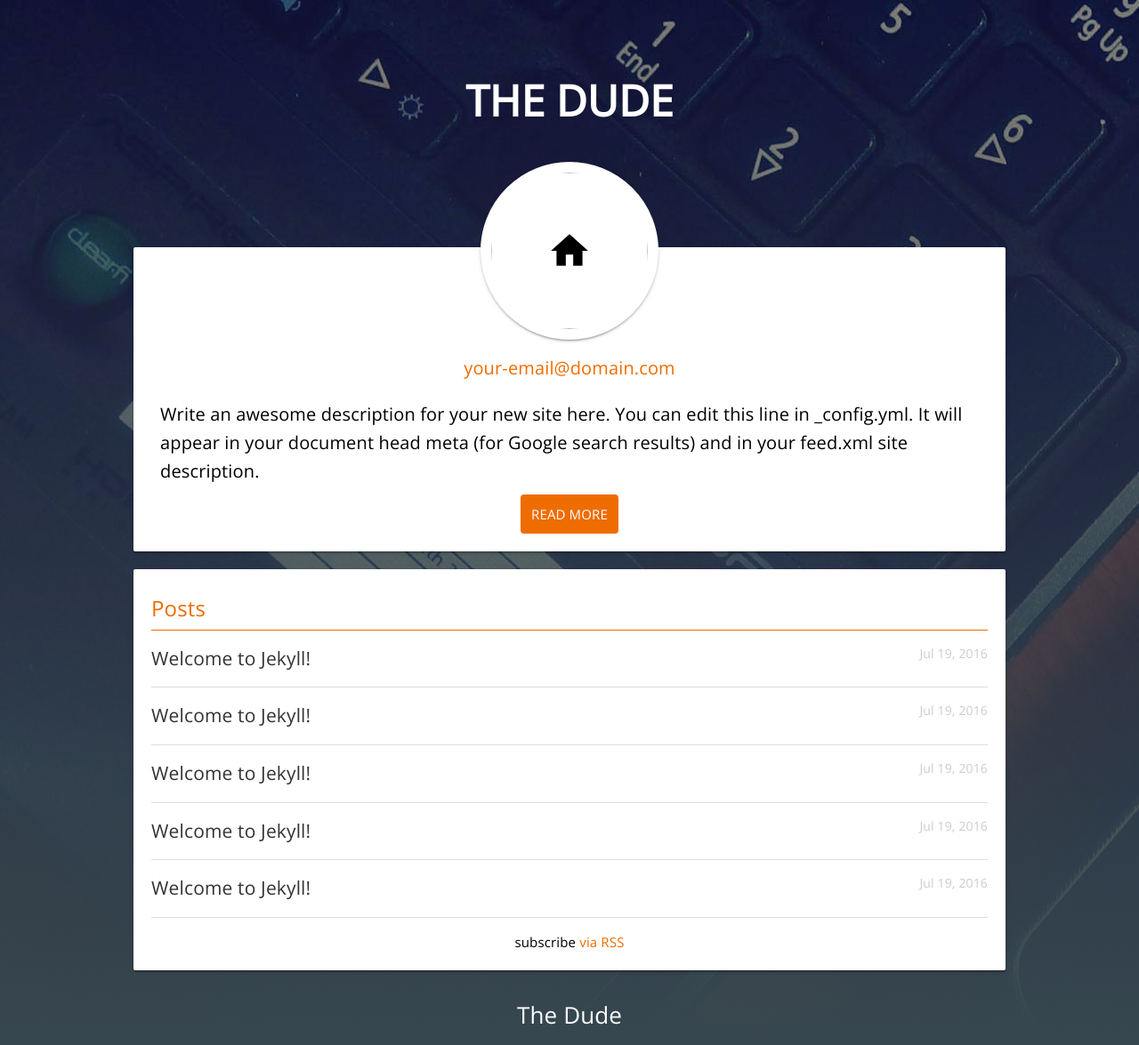
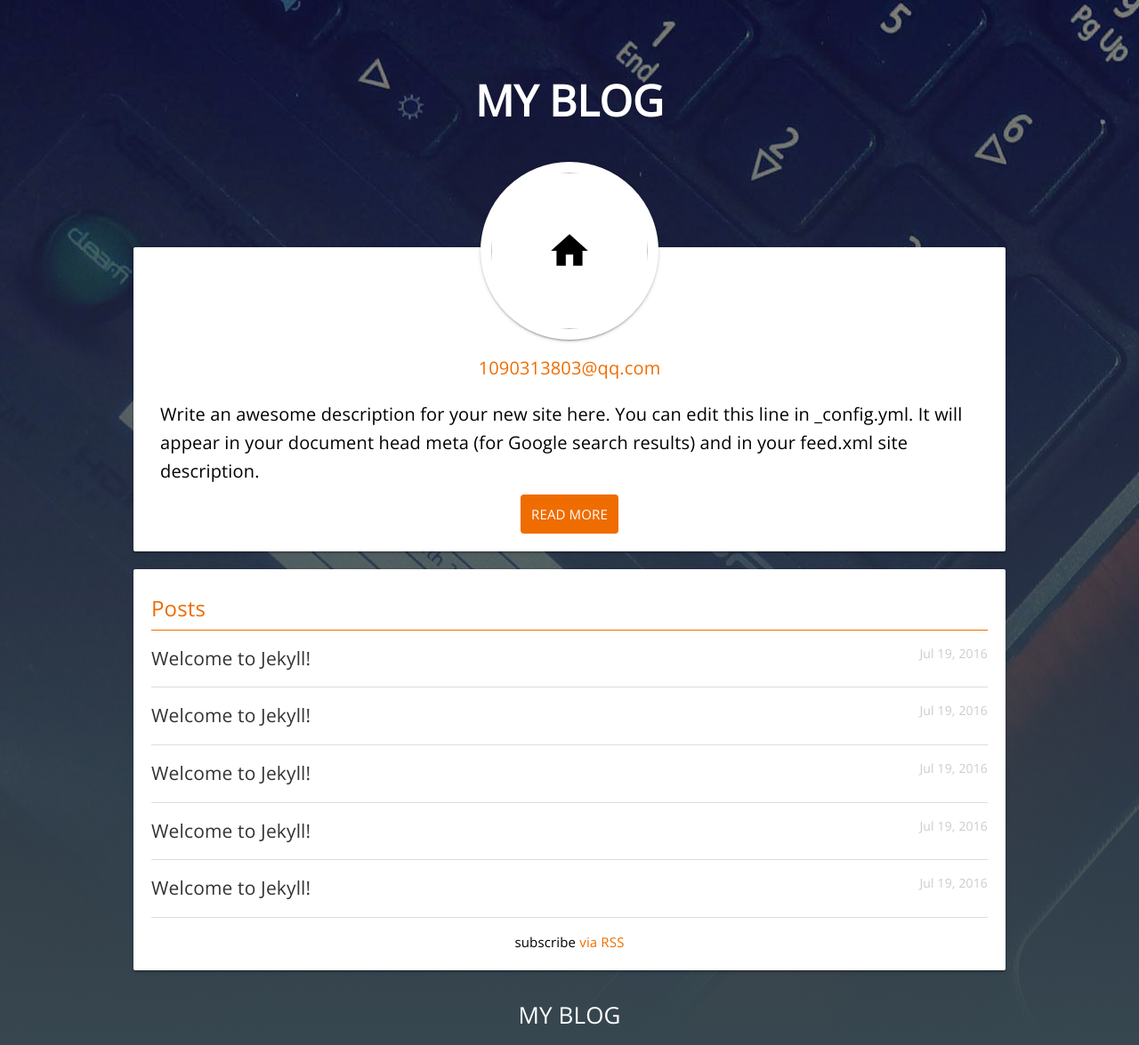
Before and after one commit to LLLegend/LLLegend.github.io, a Jekyll site: the page built from index.html, in a window 1280 px wide. Shown: the whole page at 89% size. Built offline with Jekyll 4.4.1, drawn with Linux system fonts in a browser that asks for light colours.

Commit message:
Update _config.yml

```diff
--- a/_config.yml
+++ b/_config.yml
@@ -6,15 +6,15 @@
 # 'jekyll serve'. If you change this file, please restart the server process.
 
 # Site settings
-title: The Dude
-email: your-email@domain.com
+title: MY BLOG
+email: 1090313803@qq.com
 description:  Write an awesome description for your new site here. You can edit this
               line in _config.yml. It will appear in your document head meta (for
               Google search results) and in your feed.xml site description.
 baseurl: "" # the subpath of your site, e.g. /blog
 url: "" # the base hostname & protocol for your site
-twitter_username: jekyllrb
-github_username:  jekyll
+twitter_username: none
+github_username:  LLLegend
 
 # Build settings
 markdown: kramdown
```
